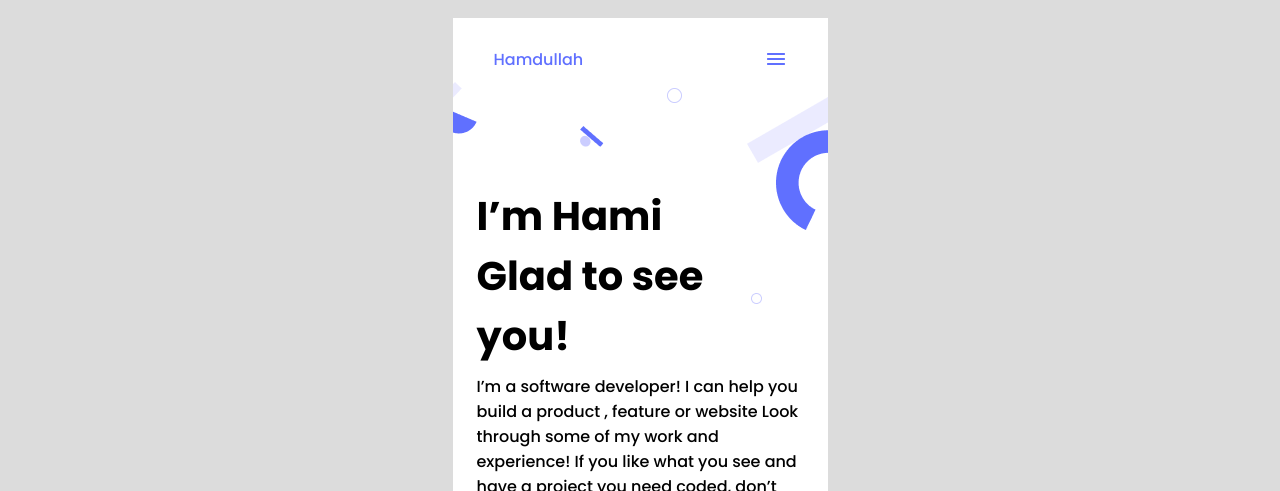
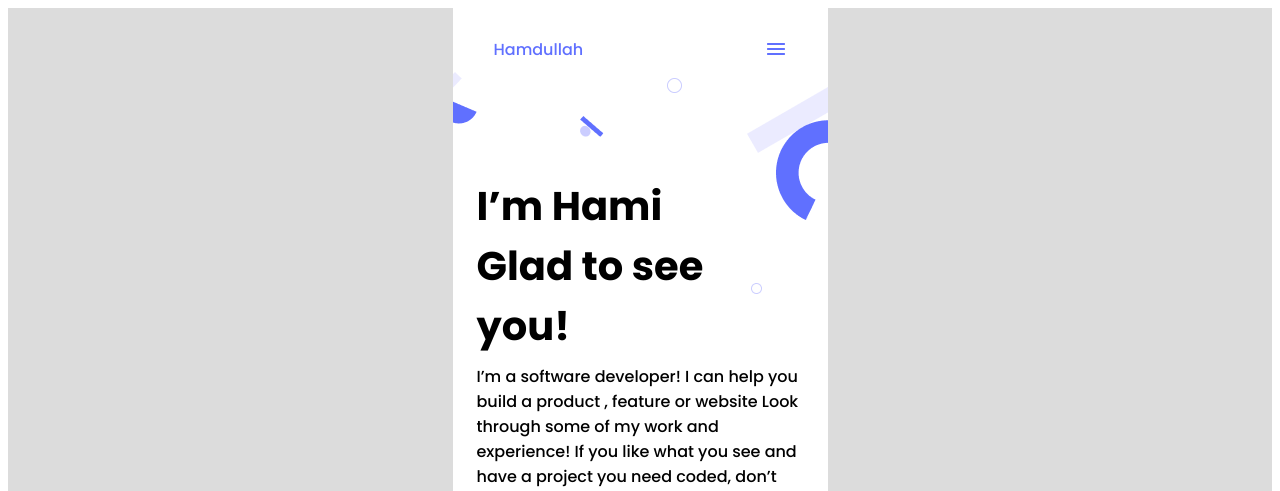
Before and after one commit to Hamdullah-Andar/MyPortfolio, a website: page index.html in a window 1280 px wide. Shown: the top 491 px of the page. Drawn offline with Linux system fonts and the light colour scheme.

Commit message:
Fix margin and Background-color issue

```diff
--- a/styles.css
+++ b/styles.css
@@ -1,7 +1,7 @@
 @import url("https://fonts.googleapis.com/css2?family=Poppins:wght@200;300;500;700&display=swap");
 
 body {
-  background-color: gainsboro;
+  /* background-color: gainsboro; */
   font-family: "Poppins", sans-serif;
   max-width: 100vw;
 }
@@ -18,7 +18,6 @@ body {
   text-decoration: none;
   height: 76px;
   width: 20px;
-  margin-top: 10px;
   margin-left: 12px;
   color: #6070ff;
 }
@@ -30,7 +29,6 @@ body {
 
 .navbar {
   background-color: white;
-  margin-top: 10px;
   padding: 29px 29px 10px 29px;
   width: 317px;
 }
```
